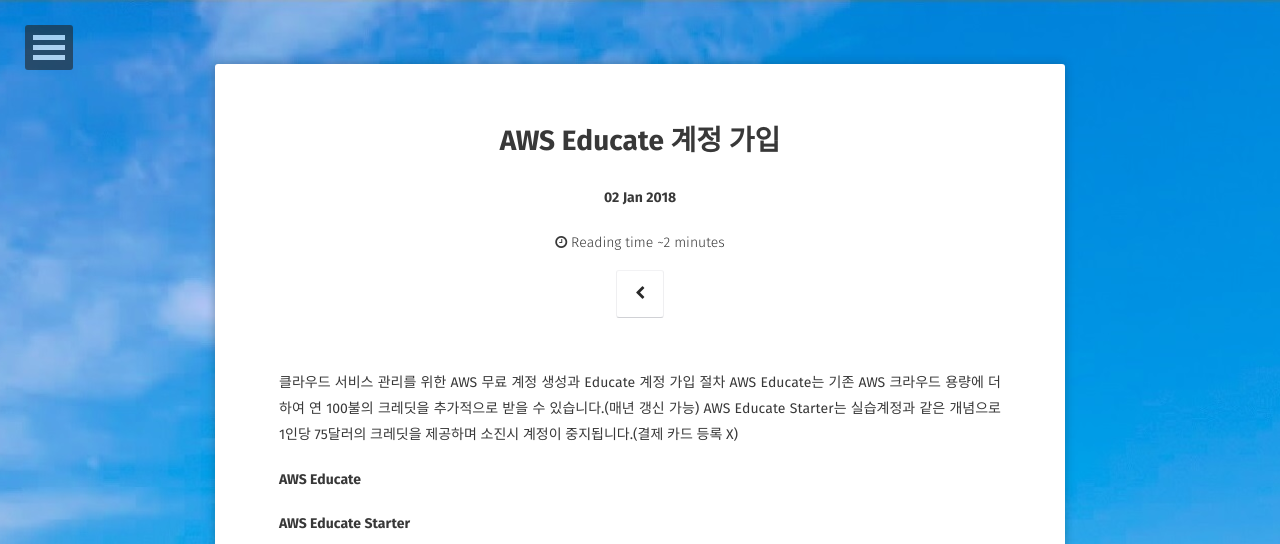
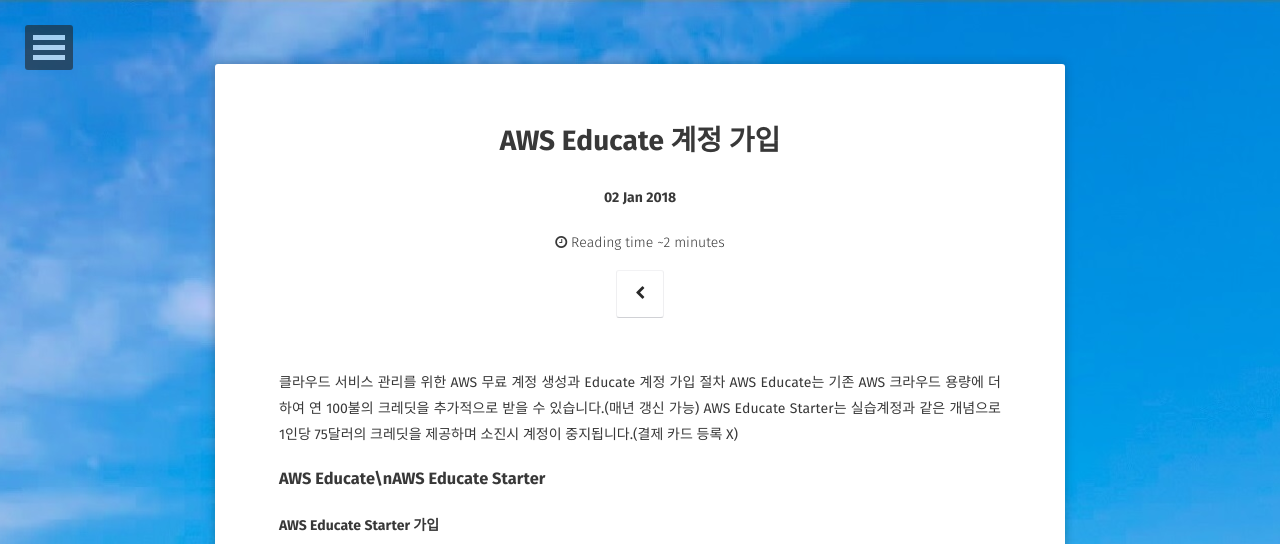
Before and after one commit to kangyechan/kangyechan.github.io, a Jekyll site: the page built from _posts/2013-05-22-sample-post-images.md, in a window 1280 px wide and 900 px high, cut to the strip 0-544 px from the top of the window. Built offline with Jekyll 4.4.1, drawn with Linux system fonts in a browser that asks for light colours; some web fonts are replaced; comment, search, counter and statistics services are not loaded.

Commit message:
Update 2013-05-22-sample-post-images.md

```diff
--- a/_posts/2013-05-22-sample-post-images.md
+++ b/_posts/2013-05-22-sample-post-images.md
@@ -11,10 +11,9 @@ comments: true
 AWS Educate는 기존 AWS 크라우드 용량에 더하여 연 100불의 크레딧을 추가적으로 받을 수 있습니다.(매년 갱신 가능)
 AWS Educate Starter는 실습계정과 같은 개념으로 1인당 75달러의 크레딧을 제공하며 소진시 계정이 중지됩니다.(결제 카드 등록 X)
 
-#### AWS Educate
-#### AWS Educate Starter
+### AWS Educate\nAWS Educate Starter
 
-### AWS Educate Starter 가입
+#### AWS Educate Starter 가입
 
 <figure>
 	<a href="http://farm9.staticflickr.com/8426/7758832526_cc8f681e48_b.jpg"><img src="http://farm9.staticflickr.com/8426/7758832526_cc8f681e48_c.jpg"></a>
```
